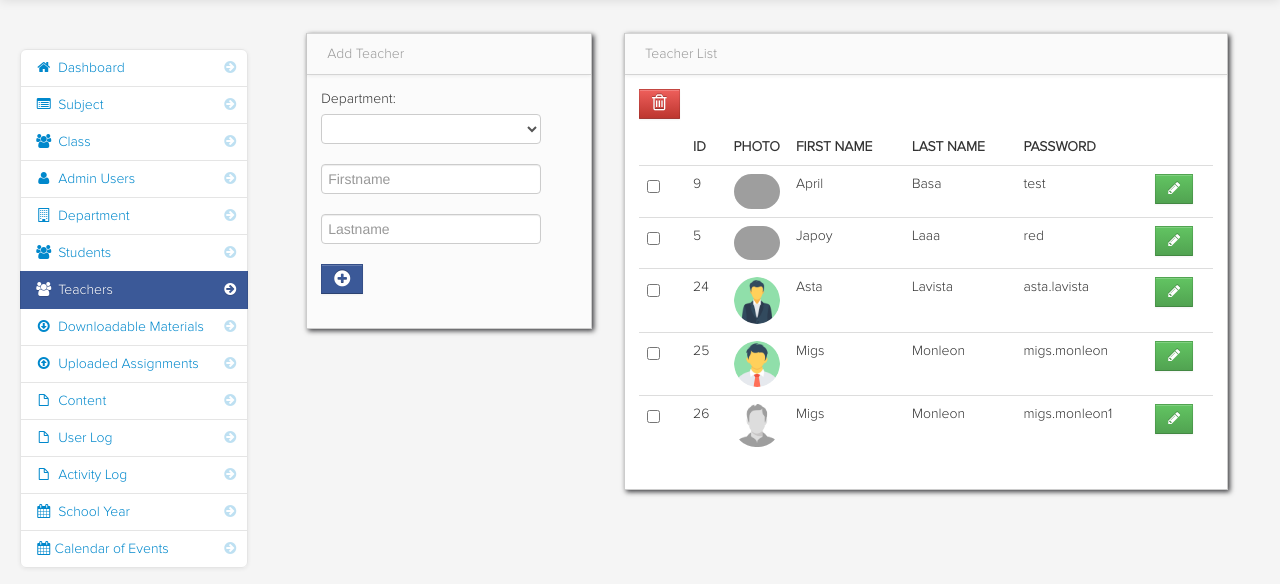
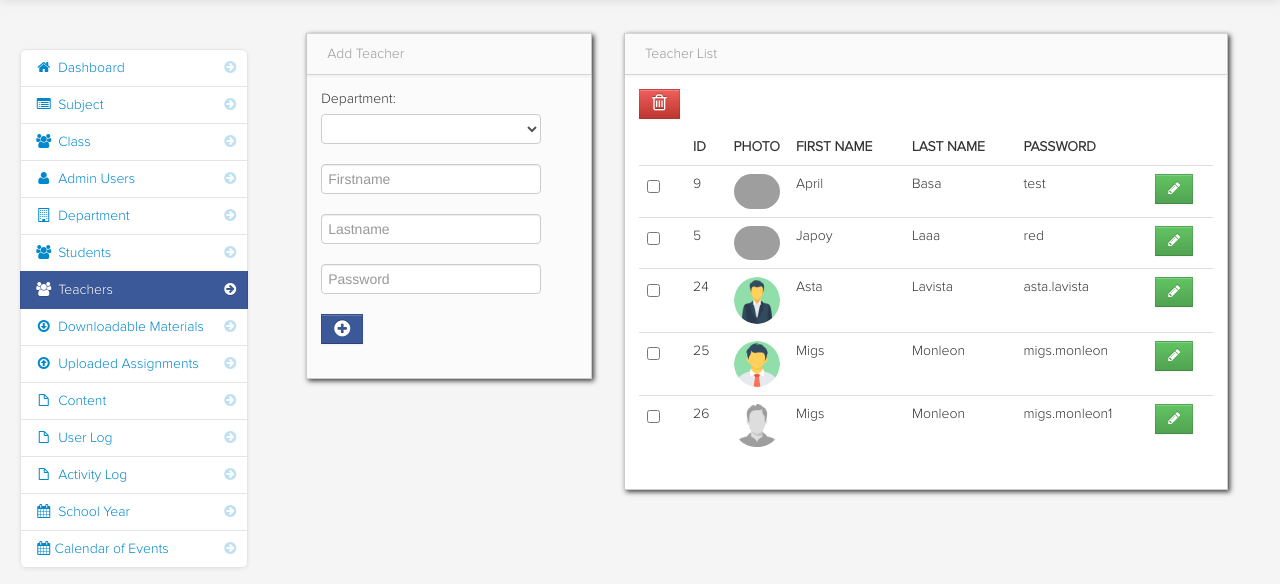
Before and after one commit to zjsan/lms-v2, a PHP site: page /admin/teachers.php in a window 1280 px wide. Shown: the part 41-625 px from the top of the page. Run offline with PHP 8.4, Linux system fonts and the light colour scheme; a user stored in the database is signed in; data comes from the database, SQL or seed files in the repository; some libraries are stand-ins or nearby versions; grey boxes are pictures that could not be loaded.

Commit message:
added insert query for password

```diff
--- a/admin/add_teacher.php
+++ b/admin/add_teacher.php
@@ -44,6 +44,11 @@
                                           </div>
                                         </div>
 
+                  <div class="control-group">
+                                      <div class="controls">
+                                        <input class="input focused" name="password" id="focusedInput" type="text" placeholder = "Password">
+                                      </div>
+                  </div>
 
 
 											<div class="control-group">
@@ -65,6 +70,7 @@
 
                                 $firstname = $_POST['firstname'];
                                 $lastname = $_POST['lastname'];
+                                $password = $_POST['password'];
                                 $department_id = $_POST['department'];
 
 
@@ -78,8 +84,8 @@
 								<?php
 								}else{
 
-                                mysqli_query($conn,"insert into teacher (firstname,lastname,location,department_id)
-								values ('$firstname','$lastname','uploads/NO-IMAGE-AVAILABLE.jpg','$department_id')
+                                mysqli_query($conn,"insert into teacher (firstname,lastname,password,location,department_id)
+								values ('$firstname','$lastname','$password','uploads/NO-IMAGE-AVAILABLE.jpg','$department_id')
 								") or die(mysqli_error()); ?>
 								<script>
 							 	window.location = "teachers.php";
```
